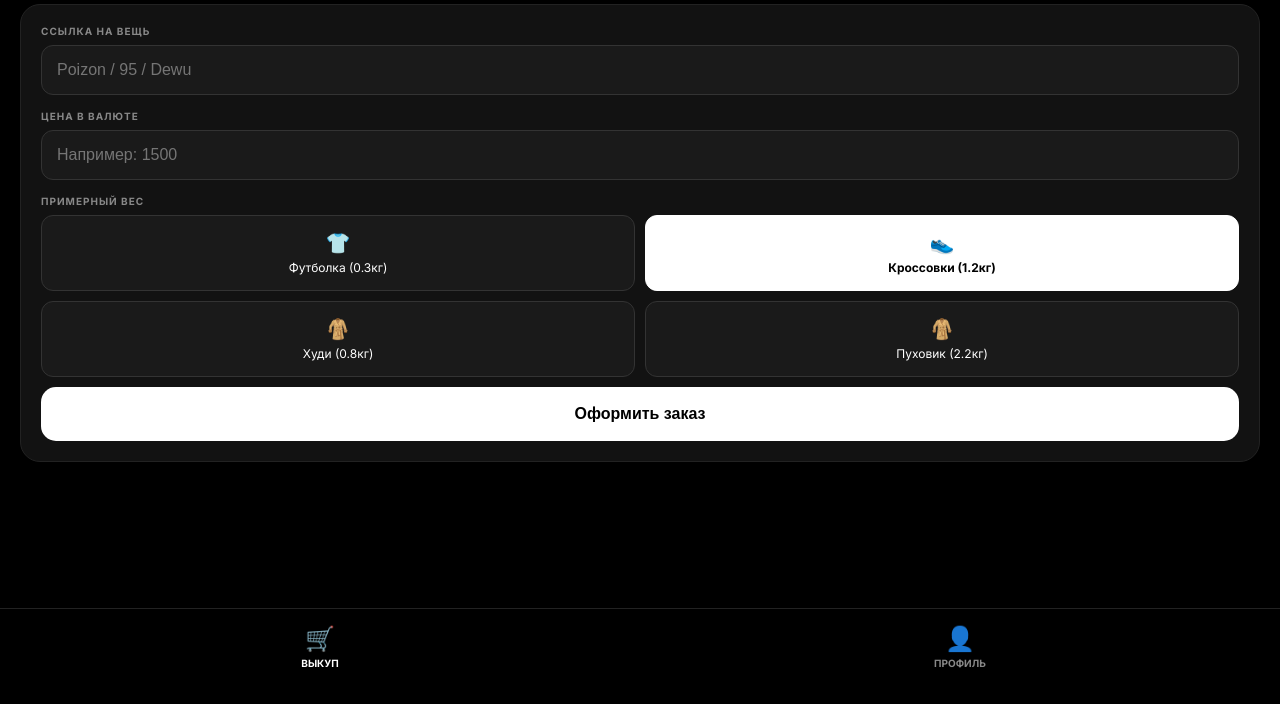
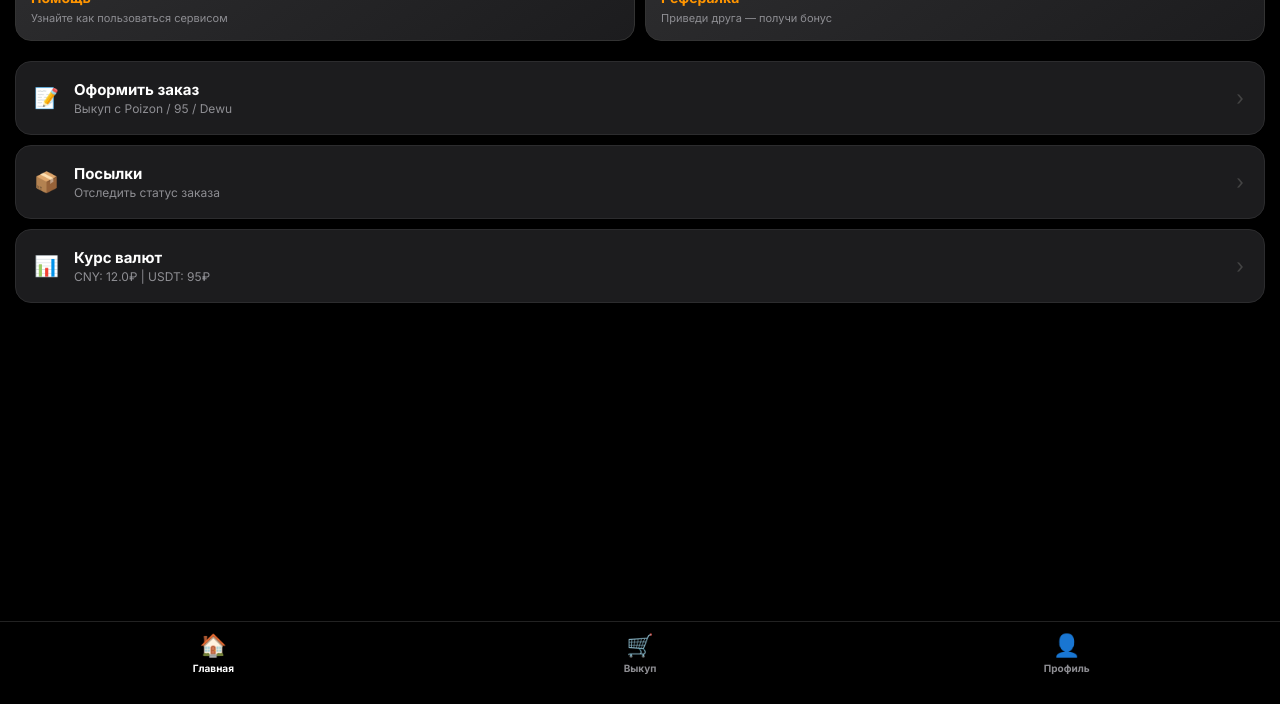
Before and after one commit to dxmade/dxmade.github.io, a plain HTML site: page index.html in a window 1280 px wide. Shown: the part 96-800 px from the top of the page. Drawn offline with Linux system fonts and the light colour scheme; a script that the page names is missing.

Commit message:
Update index.html

```diff
--- a/index.html
+++ b/index.html
@@ -7,148 +7,128 @@
     <script src="https://telegram.org/js/telegram-web-app.js"></script>
     <link href="https://fonts.googleapis.com/css2?family=Inter:wght@400;600;700;900&display=swap" rel="stylesheet">
     <style>
-        :root { --bg: #000; --card: #121212; --accent: #fff; --gray: #888; --br: 20px; }
-        body { font-family: 'Inter', sans-serif; background: var(--bg); color: #fff; margin: 0; padding: 0; user-select: none; }
+        :root { --bg: #000; --card: #1c1c1e; --accent: #fff; --gray: #8e8e93; --br: 16px; }
+        body { font-family: 'Inter', sans-serif; background: var(--bg); color: #fff; margin: 0; padding: 0; overflow-x: hidden; }
 
-        .app { padding: 20px 20px 100px; }
-        .tab-content { display: none; animation: slideUp 0.3s ease; }
+        .app { padding: 15px 15px 100px; }
+        .tab-content { display: none; animation: fadeIn 0.2s ease; }
         .tab-content.active { display: block; }
-        @keyframes slideUp { from { opacity: 0; transform: translateY(20px); } to { opacity: 1; transform: translateY(0); } }
+        @keyframes fadeIn { from { opacity: 0; } to { opacity: 1; } }
 
-        h1 { font-weight: 900; font-size: 32px; margin-bottom: 20px; letter-spacing: -1.5px; }
-        .greeting-text { font-size: 24px; font-weight: 700; margin-bottom: 10px; color: var(--accent); }
-        .sub-greeting { font-size: 14px; color: var(--gray); margin-bottom: 25px; }
+        h1 { font-weight: 900; font-size: 28px; margin: 0 0 20px; letter-spacing: -1px; }
 
-        /* Карточки */
-        .card { background: var(--card); border: 1px solid #222; border-radius: var(--br); padding: 20px; margin-bottom: 15px; box-shadow: 0 10px 30px rgba(0,0,0,0.5); }
+        /* Блоки как у MAYHEM */
+        .promo-grid { display: grid; grid-template-columns: 1fr 1fr; gap: 10px; margin-bottom: 20px; }
+        .promo-card { background: linear-gradient(145deg, #2c2c2e, #1c1c1e); padding: 15px; border-radius: var(--br); border: 1px solid #333; }
+        .promo-card h3 { font-size: 14px; margin: 0 0 5px; color: #ff9500; }
+        .promo-card p { font-size: 11px; color: var(--gray); margin: 0; line-height: 1.3; }
+
+        .menu-item { background: var(--card); display: flex; align-items: center; padding: 18px; border-radius: var(--br); margin-bottom: 10px; border: 1px solid #2c2c2e; position: relative; }
+        .menu-item span { font-size: 20px; margin-right: 15px; }
+        .menu-item .text h4 { margin: 0; font-size: 15px; }
+        .menu-item .text p { margin: 2px 0 0; font-size: 12px; color: var(--gray); }
+        .menu-item::after { content: '›'; position: absolute; right: 20px; color: #444; font-size: 20px; }
+
+        /* Поля ввода */
         .input-group { margin-bottom: 15px; }
-        label { display: block; font-size: 10px; color: var(--gray); text-transform: uppercase; font-weight: 700; margin-bottom: 8px; letter-spacing: 1px; }
-        input { width: 100%; background: #1a1a1a; border: 1px solid #333; color: #fff; padding: 15px; border-radius: 12px; font-size: 16px; box-sizing: border-box; outline: none; transition: 0.2s; }
-        input:focus { border-color: var(--accent); }
+        label { display: block; font-size: 11px; color: var(--gray); font-weight: 600; margin-bottom: 6px; text-transform: uppercase; }
+        input { width: 100%; background: #2c2c2e; border: 1px solid #3a3a3c; color: #fff; padding: 14px; border-radius: 12px; font-size: 16px; box-sizing: border-box; outline: none; }
 
-        /* Выбор веса */
-        .weight-grid { display: grid; grid-template-columns: 1fr 1fr; gap: 10px; }
-        .w-item { background: #1a1a1a; border: 1px solid #333; padding: 15px; border-radius: 12px; text-align: center; cursor: pointer; transition: 0.2s; }
-        .w-item.active { background: #fff; color: #000; border-color: #fff; font-weight: 700; }
-        .w-item span { display: block; font-size: 20px; margin-bottom: 5px; }
-        .w-item p { margin: 0; font-size: 12px; }
-
-        /* Таймер и Оплата */
-        #payment-screen { display: none; text-align: center; }
-        .timer { font-size: 40px; font-weight: 900; color: #ff3b30; margin: 20px 0; }
-        .copy-card { background: #222; padding: 15px; border-radius: 12px; font-family: monospace; font-size: 18px; margin: 15px 0; border: 1px dashed #444; }
+        /* Оплата */
+        .timer { font-size: 48px; font-weight: 900; color: #ff3b30; margin: 20px 0; text-align: center; }
+        .copy-card { background: #333; padding: 20px; border-radius: 12px; font-family: monospace; font-size: 18px; text-align: center; margin: 15px 0; border: 1px dashed #555; }
 
         /* Навигация */
-        .nav { position: fixed; bottom: 0; left: 0; right: 0; background: rgba(0,0,0,0.8); backdrop-filter: blur(20px); display: flex; padding: 15px 0 35px; border-top: 1px solid #222; }
-        .nav-btn { flex: 1; text-align: center; color: var(--gray); font-size: 10px; font-weight: 700; text-transform: uppercase; cursor: pointer; }
+        .nav { position: fixed; bottom: 0; left: 0; right: 0; background: rgba(0,0,0,0.9); backdrop-filter: blur(20px); display: flex; padding: 10px 0 30px; border-top: 1px solid #222; }
+        .nav-btn { flex: 1; text-align: center; color: var(--gray); font-size: 10px; font-weight: 700; }
         .nav-btn.active { color: #fff; }
-        .nav-btn span { display: block; font-size: 24px; margin-bottom: 4px; }
+        .nav-btn div { font-size: 22px; margin-bottom: 4px; }
 
-        .btn-main { width: 100%; background: #fff; color: #000; border: none; padding: 18px; border-radius: 15px; font-weight: 800; font-size: 16px; cursor: pointer; margin-top: 10px; }
+        .btn-main { width: 100%; background: #fff; color: #000; border: none; padding: 18px; border-radius: 14px; font-weight: 800; font-size: 16px; margin-top: 10px; }
     </style>
 </head>
 <body>
 
 <div class="app">
-    <div id="tab-buy" class="tab-content active">
+    <div id="tab-home" class="tab-content active">
+        <h1 id="welcome-name">Привет, шомхай!</h1>
+        <div class="promo-grid">
+            <div class="promo-card"><h3>Помощь</h3><p>Узнайте как пользоваться сервисом</p></div>
+            <div class="promo-card"><h3>Рефералка</h3><p>Приведи друга — получи бонус</p></div>
+        </div>
+        <div class="menu-item" onclick="switchTab('tab-buy', document.getElementById('btn-buy'))">
+            <span>📝</span><div class="text"><h4>Оформить заказ</h4><p>Выкуп с Poizon / 95 / Dewu</p></div>
+        </div>
+        <div class="menu-item"><span>📦</span><div class="text"><h4>Посылки</h4><p>Отследить статус заказа</p></div></div>
+        <div class="menu-item"><span>📊</span><div class="text"><h4>Курс валют</h4><p>CNY: 12.0₽ | USDT: 95₽</p></div></div>
+    </div>
+
+    <div id="tab-buy" class="tab-content">
         <h1>Выкуп 🛒</h1>
-        <div class="card">
-            <div class="input-group">
-                <label>Ссылка на вещь</label>
-                <input type="text" id="link" placeholder="Poizon / 95 / Dewu">
-            </div>
-            <div class="input-group">
-                <label>Цена в валюте</label>
-                <input type="number" id="price" placeholder="Например: 1500">
-            </div>
-            <label>Примерный вес</label>
-            <div class="weight-grid">
-                <div class="w-item" onclick="setW(0.3, this)"><span>👕</span><p>Футболка (0.3кг)</p></div>
-                <div class="w-item active" onclick="setW(1.2, this)"><span>👟</span><p>Кроссовки (1.2кг)</p></div>
-                <div class="w-item" onclick="setW(0.8, this)"><span>🧥</span><p>Худи (0.8кг)</p></div>
-                <div class="w-item" onclick="setW(2.2, this)"><span>🧥</span><p>Пуховик (2.2кг)</p></div>
-            </div>
-            <button class="btn-main" onclick="startPay()">Оформить заказ</button>
+        <div class="promo-card" style="margin-bottom: 20px;">
+            <div class="input-group"><label>Ссылка на товар</label><input type="text" id="link" placeholder="Вставьте ссылку..."></div>
+            <div class="input-group"><label>Цена в Юанях (¥)</label><input type="number" id="price" placeholder="Например: 1200"></div>
+            <button class="btn-main" onclick="goToPay()">Перейти к оплате</button>
         </div>
     </div>
 
-    <div id="payment-screen" class="tab-content">
+    <div id="tab-pay" class="tab-content">
         <h1>Оплата 💳</h1>
-        <div class="card">
-            <p style="font-size: 14px; color: var(--gray);">Переведите сумму на карту. <br><b>Укажите ваш ник в комментарии!</b></p>
+        <div class="promo-card">
+            <p style="font-size: 13px; text-align: center;">Переведите сумму на карту. <br><b>Укажите ник в комментарии!</b></p>
             <div class="timer" id="timer">15:00</div>
             <div class="copy-card">4276 0000 0000 0000</div>
-            <p style="font-size: 12px;">Сумма будет рассчитана ботом в чате.</p>
-            <button class="btn-main" onclick="finalStep()">Я оплатил</button>
+            <p style="font-size: 12px; text-align: center; color: var(--gray);">Сумма: (Цена * 12) + 2500₽</p>
+            <button class="btn-main" onclick="sendToBot()">Я оплатил</button>
         </div>
     </div>
 
     <div id="tab-prof" class="tab-content">
-        <div class="greeting-text" id="user-name">Привет, шомхай!</div>
-        <div class="sub-greeting">Твои параметры для выкупа сохранены здесь.</div>
-
-        <div class="card">
-            <div class="input-group"><label>Рост (необяз.)</label><input type="text" id="ph" placeholder="см"></div>
-            <div class="input-group"><label>Вес (необяз.)</label><input type="text" id="pw" placeholder="кг"></div>
-            <div class="input-group"><label>Размер</label><input type="text" id="ps" placeholder="EU / CM"></div>
-        </div>
-
-        <div class="card" style="text-align: center; border: 1px dashed #333;">
-            <p style="font-size: 12px; color: var(--gray); margin: 0;">Версия DXSHOP 8.6 Premium</p>
+        <h1>Профиль 👤</h1>
+        <div class="promo-card">
+            <div class="input-group"><label>Рост (см)</label><input type="text" id="ph"></div>
+            <div class="input-group"><label>Вес (кг)</label><input type="text" id="pw"></div>
+            <div class="input-group"><label>Размер обуви / одежды</label><input type="text" id="ps"></div>
         </div>
     </div>
 </div>
 
 <div class="nav">
-    <div class="nav-btn active" onclick="switchTab('tab-buy', this)"><span>🛒</span>Выкуп</div>
-    <div class="nav-btn" onclick="switchTab('tab-prof', this)"><span>👤</span>Профиль</div>
+    <div class="nav-btn active" id="btn-home" onclick="switchTab('tab-home', this)"><div>🏠</div>Главная</div>
+    <div class="nav-btn" id="btn-buy" onclick="switchTab('tab-buy', this)"><div>🛒</div>Выкуп</div>
+    <div class="nav-btn" onclick="switchTab('tab-prof', this)"><div>👤</div>Профиль</div>
 </div>
 
 <script>
     let tg = window.Telegram.WebApp;
     tg.expand();
 
-    // Вставляем имя пользователя из Telegram
-    const firstName = tg.initDataUnsafe?.user?.first_name || "шомхай";
-    document.getElementById('user-name').innerText = `Привет, ${firstName}!`;
-
-    let selWeight = 1.2;
+    document.getElementById('welcome-name').innerText = `Привет, ${tg.initDataUnsafe?.user?.first_name || 'шомхай'}!`;
 
     function switchTab(id, el) {
         document.querySelectorAll('.tab-content').forEach(c => c.classList.remove('active'));
         document.querySelectorAll('.nav-btn').forEach(b => b.classList.remove('active'));
         document.getElementById(id).classList.add('active');
-        el.classList.add('active');
+        if (el && el.classList) el.classList.add('active');
         tg.HapticFeedback.impactOccurred('light');
     }
 
-    function setW(val, el) {
-        selWeight = val;
-        document.querySelectorAll('.w-item').forEach(i => i.classList.remove('active'));
-        el.classList.add('active');
-    }
-
-    function startPay() {
-        if(!document.getElementById('link').value || !document.getElementById('price').value) return alert('Заполни все поля!');
-        switchTab('payment-screen', {});
-        let timeLeft = 900;
-        let timerInterval = setInterval(() => {
-            if(timeLeft <= 0) {
-                clearInterval(timerInterval);
-                return;
-            }
-            timeLeft--;
-            let m = Math.floor(timeLeft/60);
-            let s = timeLeft % 60;
+    function goToPay() {
+        if(!document.getElementById('link').value || !document.getElementById('price').value) return alert('Заполни ссылку и цену!');
+        switchTab('tab-pay', null);
+        let sec = 900;
+        setInterval(() => {
+            if(sec <= 0) return;
+            sec--;
+            let m = Math.floor(sec/60), s = sec % 60;
             document.getElementById('timer').innerText = `${m}:${s < 10 ? '0'+s : s}`;
         }, 1000);
     }
 
-    function finalStep() {
+    function sendToBot() {
         const data = {
             link: document.getElementById('link').value,
             price: document.getElementById('price').value,
-            weight: selWeight,
             h: document.getElementById('ph').value || "-",
             w: document.getElementById('pw').value || "-",
             s: document.getElementById('ps').value || "-"
```
